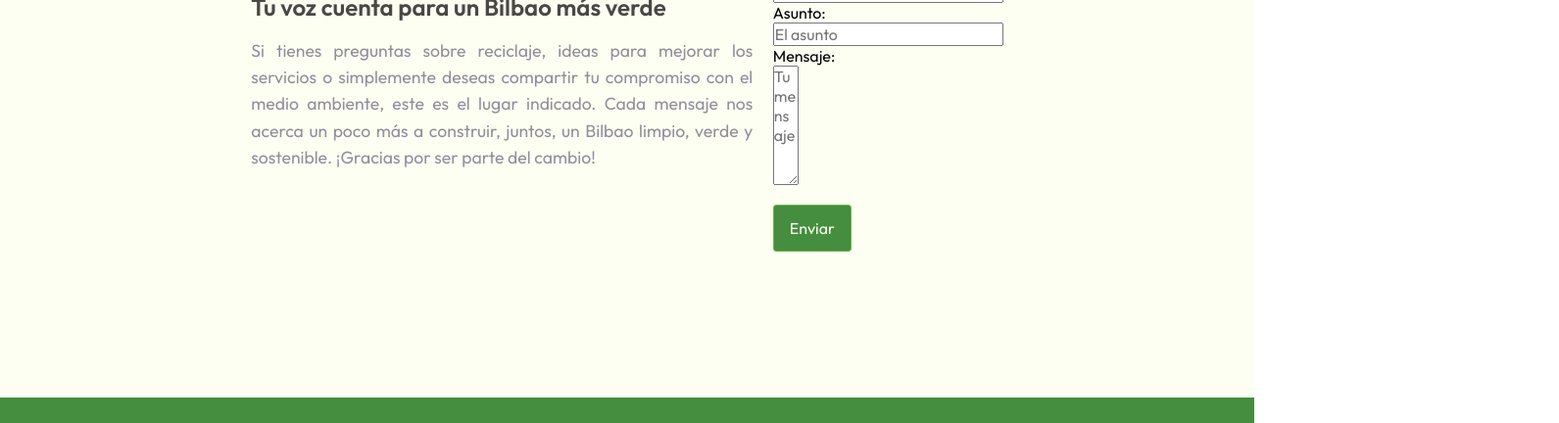
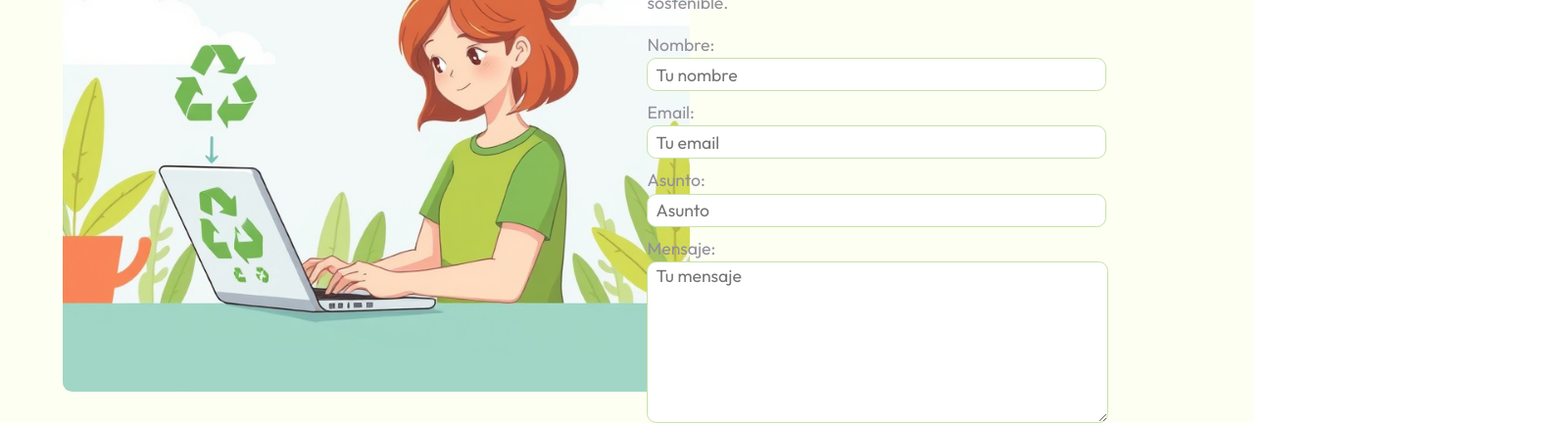
Before and after one commit to moisescolman/BilboGreen_web_semantica, a plain HTML site: page contacto.html in a window 1280 px wide. Shown: the part 720-1152 px from the top of the page at 98% size, 1591 px wide, since content can reach past the window. Drawn offline with Linux system fonts and the light colour scheme.

Commit message:
Contacto finalizado

```diff
--- a/contacto.html
+++ b/contacto.html
@@ -31,13 +31,14 @@
     </header>
     <main>
         <section>
+            <div class="imgSeccion">
+                <img src="./img/contacto/contacto1.jpg" alt="Contacto">
+            </div>
             <div class="textoSeccion">
                 <h2>¡Hablemos!</h2>
                 <h3>Tu voz cuenta para un Bilbao más verde </h3>
 
-                <p>Si tienes preguntas sobre reciclaje, ideas para mejorar los servicios o simplemente deseas compartir tu compromiso con el medio ambiente, este es el lugar indicado. Cada mensaje nos acerca un poco más a construir, juntos, un Bilbao limpio, verde y sostenible. ¡Gracias por ser parte del cambio!</p>
-                </div>
-            <div class="form-contacto">
+                <p>Si tienes preguntas sobre reciclaje, ideas para mejorar los servicios o simplemente deseas compartir tu compromiso con el medio ambiente, este es el lugar indicado. Cada mensaje nos acerca un poco más a construir, juntos, un Bilbao limpio, verde y sostenible.</p>
                 <form action="#" method="get">
 
                     <label for="name">Nombre:</label><br>
@@ -49,15 +50,18 @@
 
 
                     <label for="asunto">Asunto:</label><br>
-                    <input type="text" id="asunto" name="_asunto" placeholder="El asunto"><br>
+                    <input type="text" id="asunto" name="_asunto" placeholder="Asunto"><br>
 
 
                     <label for="mensaje">Mensaje:</label><br>
 
-                    <textarea id="mensaje" name="_mensaje" rows="6" cols="1" placeholder="Tu mensaje"></textarea><br>
+                    <textarea id="mensaje" name="_mensaje" rows="6" cols="50" placeholder="Tu mensaje"></textarea><br>
 
                     <button id="botonContacto" type="submit">Enviar</button>
                </form>
+            </div>
+
+
 
 
         </section>
--- a/css/estilo.css
+++ b/css/estilo.css
@@ -120,6 +120,10 @@ nav {
 
     /* border: orange solid 2px; */
 }
+.header-paginas img {
+    width: 100%;
+    min-height: 25rem;
+}
 .div-Saludo {
     position: absolute;
     top: 20rem;
@@ -223,6 +227,7 @@ p {
 main {
     background-color: var(--amarilloclaro);
     width: 100%;
+    /* border: red solid 1px; */
     /* min-height: 100rem; */
     display: flex;
     flex-wrap: wrap;
@@ -426,12 +431,46 @@ button:hover{
     width: 50%;
     /* border: salmon 1px solid; */
     min-height: 30rem;
+
 }
 .imgSeccion img{
     height: 30rem;
     border-radius: 0.6rem;
     /* border: salmon 1px solid; */
-    /* min-height: 15rem; */
+    min-height: 15rem;
+    object-fit: cover;
+}
+form {
+    /* border: red solid 2px; */
+    width: 100%;
+    min-height: 32rem;
+    margin-bottom: 1rem;
+}
+label {
+    color: var(--textogris);
+    line-height: 1.7rem;
+    padding-bottom: 1.2rem;
+    text-align: justify;
+    font-size: 1.1rem;
+    margin-bottom: 0.5rem;
+}
+input, textarea {
+    width: 95%;
+    border-radius: 0.6rem;
+    border: var(--textoclaro) solid 0.1rem;
+    min-height: 2rem;
+    text-indent: 0.5rem;
+    color: var(--negro);
+    line-height: 1.7rem;
+    font-size: 1.1rem;
+    margin-bottom: 0.5rem;
+    margin-bottom: 0.5rem;
+}
+textarea {
+    text-indent: 0;
+    width: 92%;
+    padding-left: 0.5rem;
+    padding-right: 0.5rem;
 }
 
 footer {
```
Also changed, not shown: img/contacto/contacto1.jpg (added).
